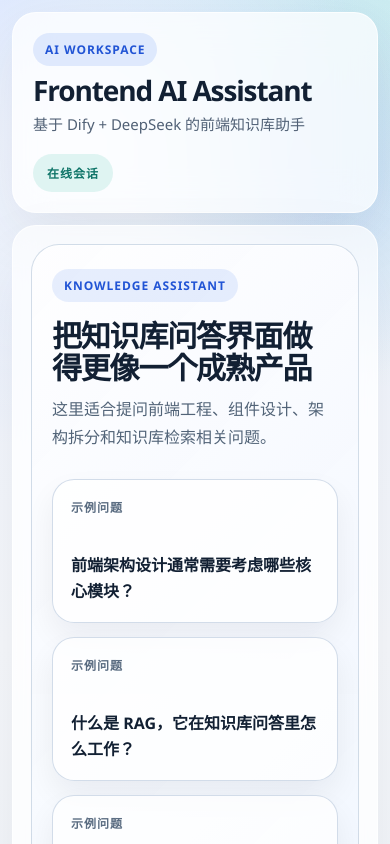
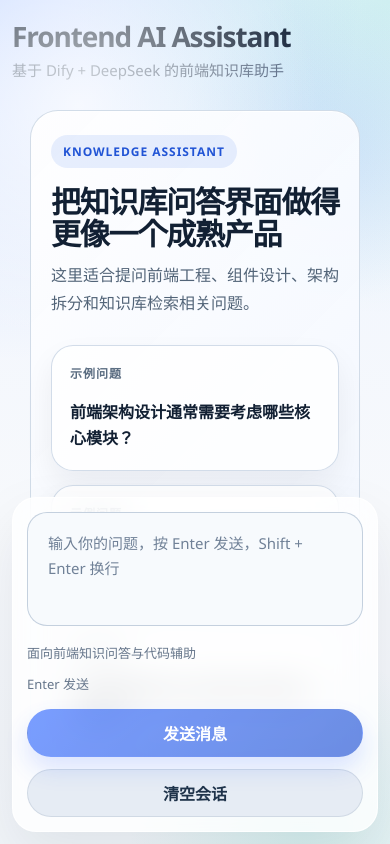
Before and after one commit to hewq/dify-chat-demo, a React (Vite) app: page / in a window 390 px wide. Shown: the top 844 px of the page. Built offline with nearby package versions, Linux system fonts and the light colour scheme.

Commit message:
style: 界面优化

```diff
--- a/src/App.tsx
+++ b/src/App.tsx
@@ -108,16 +108,10 @@ function App() {
   return (
     <div className="app-shell">
       <div className="app-background" />
-
-      <header className="app-header">
-        <div className="app-header-copy">
-          <span className="app-badge">AI Workspace</span>
-          <h1>Frontend AI Assistant</h1>
-          <p>基于 Dify + DeepSeek 的前端知识库助手</p>
-        </div>
-        <div className="app-header-status">在线会话</div>
-      </header>
-
+      <div className="app-header-copy">
+        <h1>Frontend AI Assistant</h1>
+        <p>基于 Dify + DeepSeek 的前端知识库助手</p>
+      </div>
       <main className="app-main">
         <ChatWindow messages={messages} loading={loading} />
       </main>
--- a/src/components/ChatInput.tsx
+++ b/src/components/ChatInput.tsx
@@ -31,7 +31,9 @@ export function ChatInput({
         />
 
         <div className="chat-input-meta">
-          <span>面向前端知识问答与代码辅助</span>
+          <span>
+            面向前端知识问答与代码辅助
+          </span>
           <span>Enter 发送</span>
         </div>
 
--- a/src/components/ChatWindow.tsx
+++ b/src/components/ChatWindow.tsx
@@ -1,4 +1,3 @@
-import { useEffect, useRef } from "react";
 import type { Message } from "../types/chat";
 import { ChatMessage } from "./ChatMessage";
 import { EmptyState } from "./EmptyState";
@@ -8,12 +7,24 @@ type ChatWindowProps = {
   loading: boolean;
 };
 
+function hasVisibleAssistantContent(content: string) {
+  return content
+    .replace(/<think>[\s\S]*?<\/think>/gi, "")
+    .replace(/<think>[\s\S]*$/gi, "")
+    .trim().length > 0;
+}
+
 export function ChatWindow({ messages, loading }: ChatWindowProps) {
-  const bottomRef = useRef<HTMLDivElement | null>(null);
-
-  useEffect(() => {
-    bottomRef.current?.scrollIntoView({ behavior: "smooth" });
-  }, [messages, loading]);
+  const visibleMessages = messages.filter(
+    (message) =>
+      message.role === "user" || hasVisibleAssistantContent(message.content),
+  );
+  const lastAssistantMessage = [...messages]
+    .reverse()
+    .find((message) => message.role === "assistant");
+  const currentAssistantHasContent = lastAssistantMessage
+    ? hasVisibleAssistantContent(lastAssistantMessage.content)
+    : false;
 
   if (messages.length === 0) {
     return <EmptyState />;
@@ -21,7 +32,7 @@ export function ChatWindow({ messages, loading }: ChatWindowProps) {
 
   return (
     <div className="chat-window">
-      {messages.map((message, index) => (
+      {visibleMessages.map((message, index) => (
         <ChatMessage
           key={index}
           role={message.role}
@@ -29,8 +40,9 @@ export function ChatWindow({ messages, loading }: ChatWindowProps) {
           sources={message.sources}
         />
       ))}
-      {loading && <div className="typing">AI 正在生成回复...</div>}
-      <div ref={bottomRef} />
+      {loading && !currentAssistantHasContent && (
+        <div className="typing">AI 正在生成回复...</div>
+      )}
     </div>
   );
 }
--- a/src/index.css
+++ b/src/index.css
@@ -3,8 +3,16 @@
   font-family: "Segoe UI", "PingFang SC", "Microsoft YaHei", sans-serif;
   color: #122033;
   background:
-    radial-gradient(circle at top left, rgba(61, 122, 255, 0.18), transparent 32%),
-    radial-gradient(circle at top right, rgba(28, 209, 161, 0.15), transparent 28%),
+    radial-gradient(
+      circle at top left,
+      rgba(61, 122, 255, 0.18),
+      transparent 32%
+    ),
+    radial-gradient(
+      circle at top right,
+      rgba(28, 209, 161, 0.15),
+      transparent 28%
+    ),
     linear-gradient(180deg, #eef4ff 0%, #f7f9fc 48%, #edf2f7 100%);
 }
 
@@ -51,7 +59,7 @@ textarea:disabled {
   min-height: 100vh;
   display: flex;
   flex-direction: column;
-  padding: 24px;
+  padding: 24px 24px 240px;
   gap: 18px;
   overflow: hidden;
 }
@@ -61,9 +69,21 @@ textarea:disabled {
   inset: 0;
   pointer-events: none;
   background:
-    radial-gradient(circle at 20% 10%, rgba(255, 255, 255, 0.75), transparent 24%),
-    radial-gradient(circle at 85% 14%, rgba(77, 123, 255, 0.14), transparent 16%),
-    radial-gradient(circle at 78% 78%, rgba(39, 198, 168, 0.14), transparent 20%);
+    radial-gradient(
+      circle at 20% 10%,
+      rgba(255, 255, 255, 0.75),
+      transparent 24%
+    ),
+    radial-gradient(
+      circle at 85% 14%,
+      rgba(77, 123, 255, 0.14),
+      transparent 16%
+    ),
+    radial-gradient(
+      circle at 78% 78%,
+      rgba(39, 198, 168, 0.14),
+      transparent 20%
+    );
 }
 
 .app-header,
@@ -131,22 +151,19 @@ textarea:disabled {
   margin: 0 auto;
   min-height: 0;
   display: flex;
+  padding-bottom: 24px;
 }
 
-.chat-window,
 .empty-state {
   width: 100%;
   min-height: 0;
-  border: 1px solid rgba(255, 255, 255, 0.72);
-  border-radius: 32px;
-  background: rgba(255, 255, 255, 0.68);
-  backdrop-filter: blur(18px);
-  box-shadow: 0 30px 70px rgba(15, 23, 42, 0.08);
 }
 
 .chat-window {
-  padding: 28px;
+  padding: 28px 28px 220px;
   overflow-y: auto;
+  width: 100%;
+  min-height: 0;
 }
 
 .chat-window::-webkit-scrollbar {
@@ -210,7 +227,11 @@ textarea:disabled {
 
 .message-bubble.assistant {
   color: #17283b;
-  background: linear-gradient(180deg, rgba(255, 255, 255, 0.96), rgba(244, 248, 253, 0.92));
+  background: linear-gradient(
+    180deg,
+    rgba(255, 255, 255, 0.96),
+    rgba(244, 248, 253, 0.92)
+  );
   border: 1px solid rgba(199, 213, 228, 0.8);
   border-bottom-left-radius: 10px;
 }
@@ -308,7 +329,11 @@ textarea:disabled {
   padding: clamp(28px, 5vw, 52px);
   border-radius: 28px;
   background:
-    linear-gradient(135deg, rgba(255, 255, 255, 0.95), rgba(240, 246, 255, 0.92)),
+    linear-gradient(
+      135deg,
+      rgba(255, 255, 255, 0.95),
+      rgba(240, 246, 255, 0.92)
+    ),
     linear-gradient(180deg, rgba(37, 99, 235, 0.08), transparent);
   border: 1px solid rgba(201, 213, 227, 0.8);
   box-shadow: inset 0 1px 0 rgba(255, 255, 255, 0.75);
@@ -347,7 +372,7 @@ textarea:disabled {
 }
 
 .example-card {
-  min-height: 144px;
+  min-height: 80px;
   padding: 18px;
   border-radius: 22px;
   background: rgba(255, 255, 255, 0.78);
@@ -373,8 +398,13 @@ textarea:disabled {
 }
 
 .chat-input-bar {
+  position: fixed;
+  left: 50%;
+  bottom: 24px;
+  transform: translateX(-50%);
   width: min(1120px, 100%);
-  margin: 0 auto;
+  padding: 0 24px;
+  z-index: 20;
 }
 
 .chat-input-shell {
@@ -466,7 +496,7 @@ textarea:disabled {
 
 @media (max-width: 900px) {
   .app-shell {
-    padding: 16px;
+    padding: 16px 16px 228px;
   }
 
   .app-header {
@@ -489,16 +519,25 @@ textarea:disabled {
   .message-bubble {
     max-width: 100%;
   }
+
+  .chat-window {
+    padding-bottom: 208px;
+  }
+
+  .chat-input-bar {
+    bottom: 16px;
+    padding: 0 16px;
+  }
 }
 
 @media (max-width: 640px) {
   .app-shell {
-    padding: 12px;
+    padding: 12px 12px 244px;
     gap: 12px;
   }
 
   .chat-window {
-    padding: 18px;
+    padding: 18px 18px 224px;
   }
 
   .empty-state {
@@ -541,4 +580,9 @@ textarea:disabled {
   .chat-input-actions button {
     width: 100%;
   }
+
+  .chat-input-bar {
+    bottom: 12px;
+    padding: 0 12px;
+  }
 }
```
